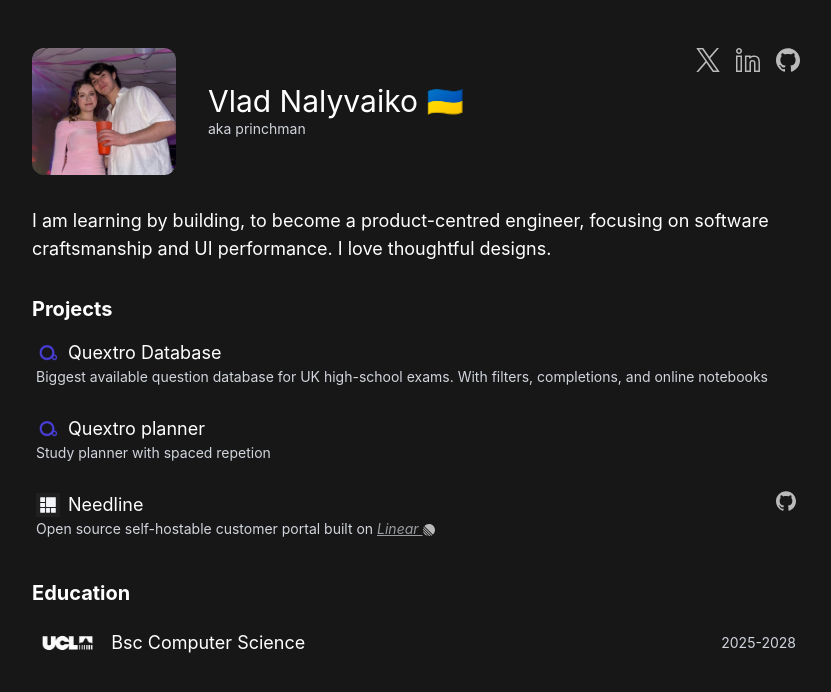
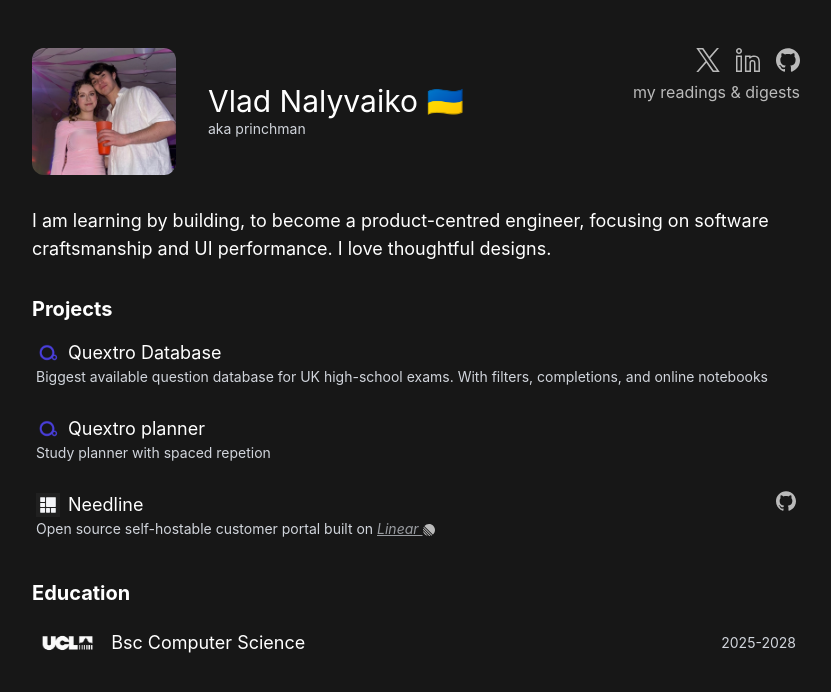
Before and after one commit to princhman/princhman.com, a SvelteKit app: page / in a window 1280 px wide. Shown: the top 692 px of the page, without its empty margins (224-1055 px from the left). Built offline with nearby package versions, Linux system fonts and the light colour scheme.

Commit message:
add readings

```diff
--- a/src/routes/+page.svelte
+++ b/src/routes/+page.svelte
@@ -11,7 +11,8 @@
                     <p class="text-gray-300 text-sm font-sans">aka princhman</p>
                 </div>
             </div>
-            <div class="flex gap-4">
+            <div class="flex flex-col gap-2">
+                <div class="flex gap-4 justify-end">
                     <a href="https://x.com/princh_man">
                         <img
                             src="/x.svg"
@@ -35,6 +36,14 @@
                             alt="Github logo"
                         />
                     </a>
+                </div>
+                <div class="invert opacity-70 hover:opacity-100 cursor-pointer">
+                    <a
+                        href="https://princhman.notion.site/38549491adbf8007a4d7d331c0293a73?v=38549491adbf801aa295000cdf8340aa&source=copy_link"
+                    >
+                        my readings & digests
+                    </a>
+                </div>
             </div>
         </div>
 
```
Lines whose indentation alone changed are shown as unchanged.
